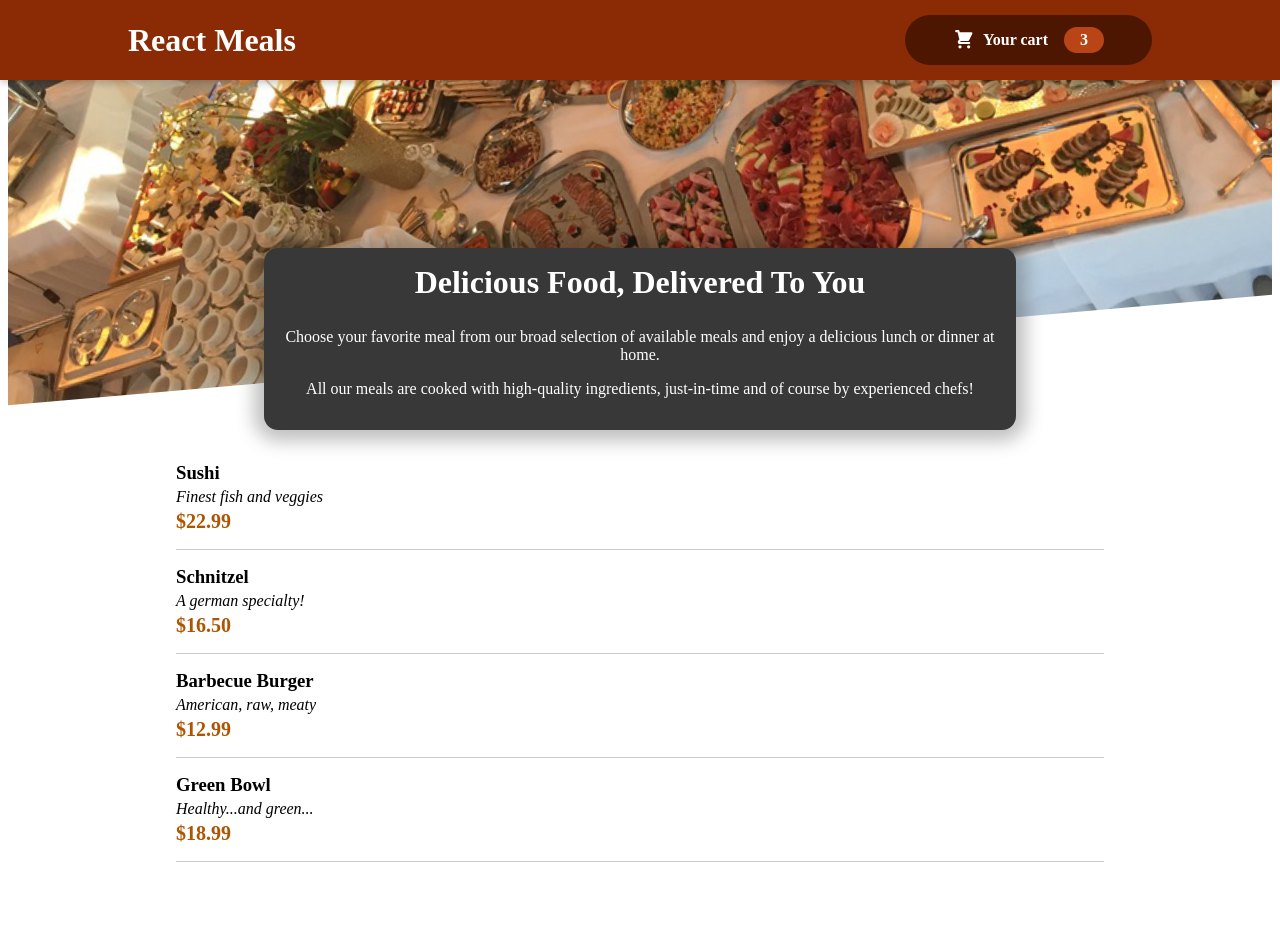
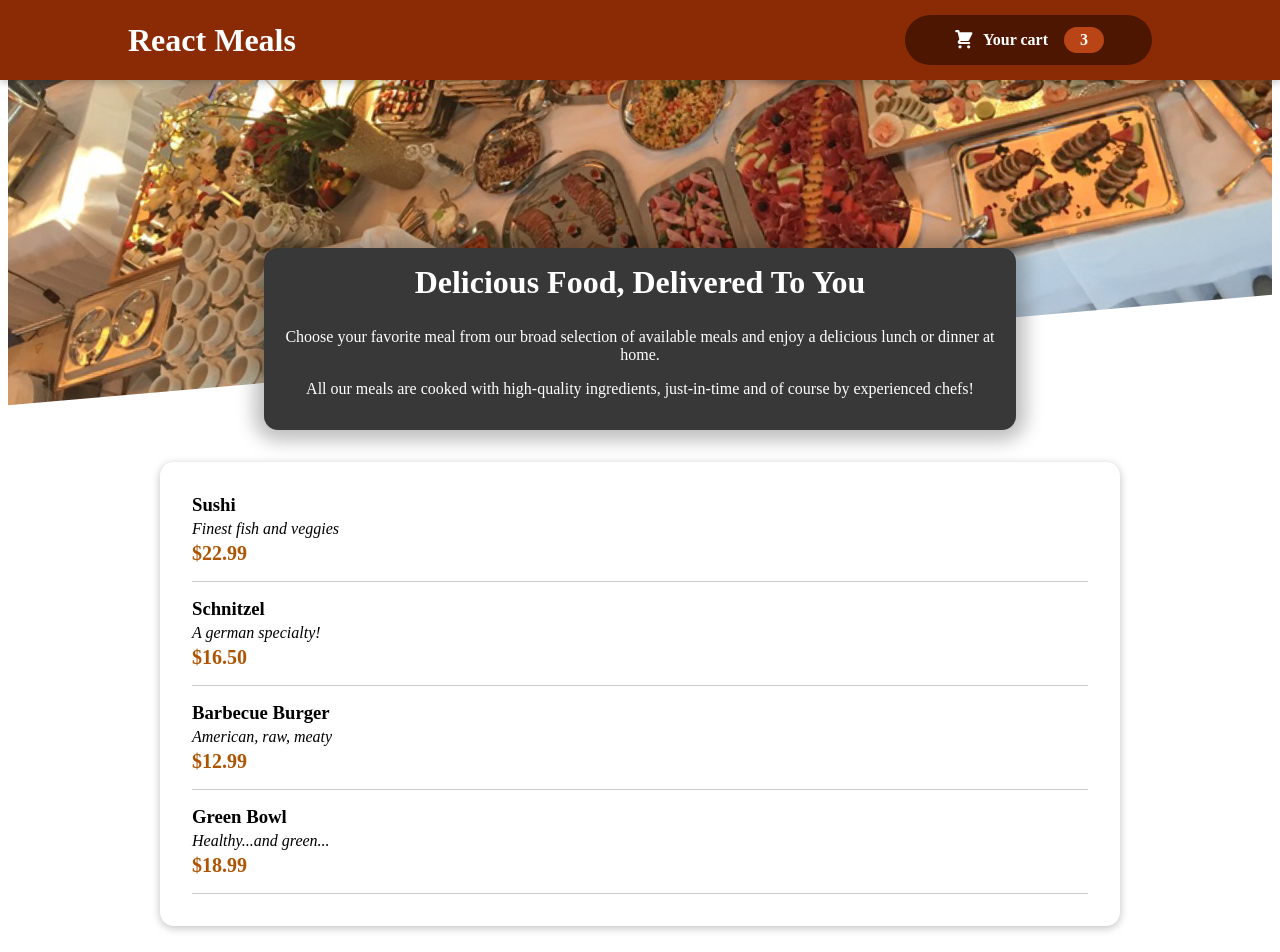
Before and after one commit to thiagopaiva99/food-app, a React (Create React App) app: page / in a window 1280 px wide. Shown: the top 952 px of the page. Before the commit the page ends 894 px from the top, so only its background shows below. Built offline with nearby package versions, Linux system fonts and the light colour scheme.

Commit message:
feat: adding styling to card component

```diff
--- a/src/components/card/card.tsx
+++ b/src/components/card/card.tsx
@@ -1,4 +1,5 @@
 import React, { ReactNode } from 'react'
+import { StyledCard } from './card.styles'
 
 type CardProps = {
     children: ReactNode
@@ -6,7 +7,7 @@ type CardProps = {
 
 const Card: React.FC<CardProps> = ({ children }) => {
     return (
-        <div>{children}</div>
+        <StyledCard>{children}</StyledCard>
     )
 }
 
```
